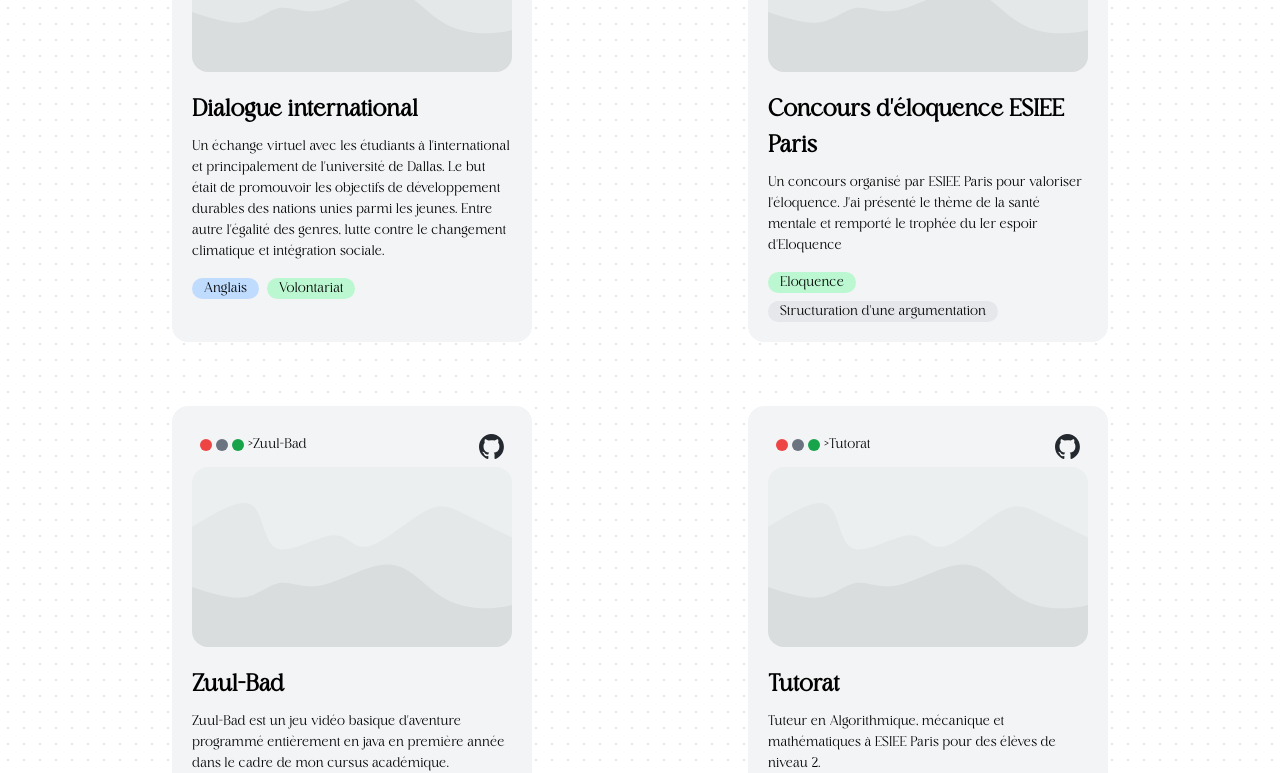
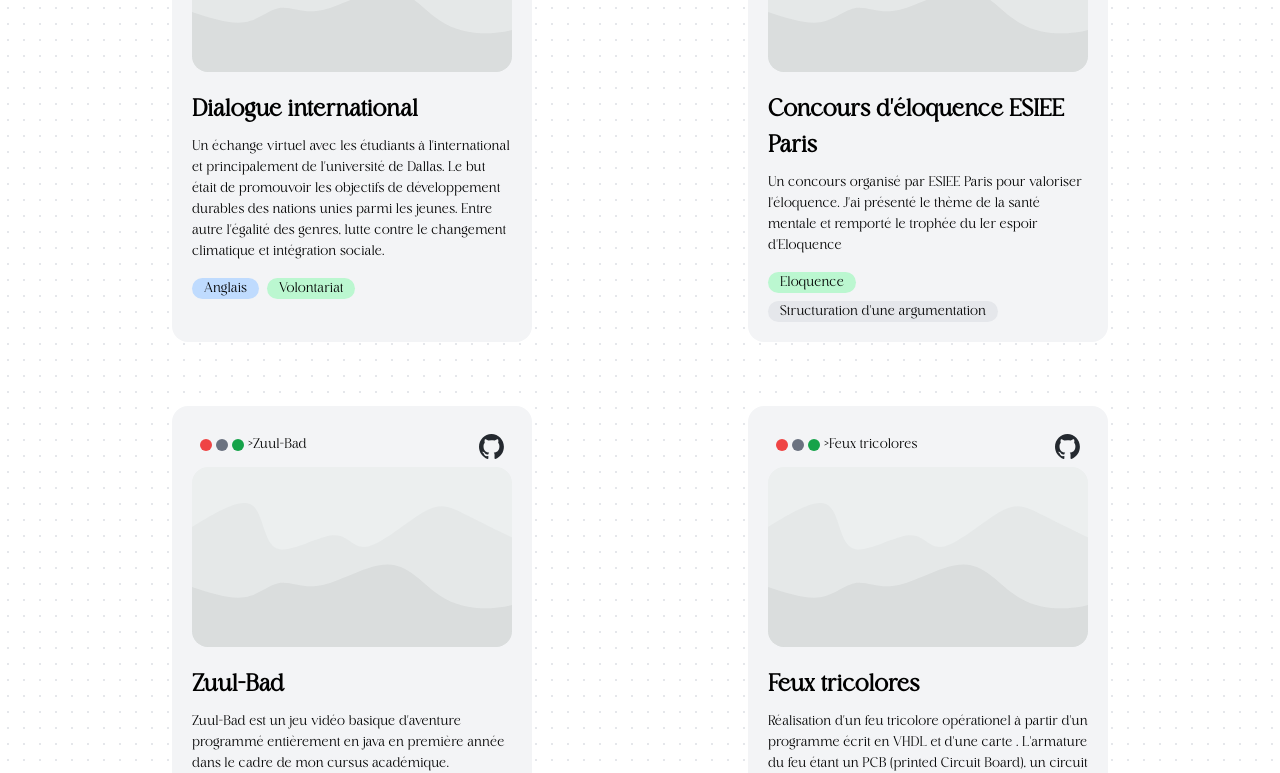
Before and after one commit to RandomStranger0/Portfolio, a Next.js app: page / in a window 1280 px wide. Shown: the part 2000-2773 px from the top of the page. Built offline with nearby package versions, Linux system fonts and the light colour scheme.

Commit message:
Update index.js

```diff
--- a/src/constants/index.js
+++ b/src/constants/index.js
@@ -34,8 +34,18 @@
     },
     {
       index: 4,
+      name: "Feux tricolores",
+      description: "Réalisation d'un feu tricolore opérationel à partir d'un programme écrit en VHDL et d'une carte . L'armature du feu étant un PCB (printed Circuit Board), un circuit imprimé et soudé par moi-même.",
+      tags: [
+        { name: "VHDL", color: "bg-red-200" }, // Tailwind class for React red
+        { name: "Habileté", color: "bg-orange-200" } // Tailwind class for Socket.io dark
+      ],
+      source_code_link: "https://github.com/yourusername/codecollab",
+    },
+    {
+      index: 4,
       name: "Tutorat",
-      description: "Tuteur en Algorithmique, mécanique et mathématiques à ESIEE Paris pour des élèves de niveau 2.",
+      description: "Tuteur en algorithmique, mécanique et mathématiques à ESIEE Paris pour des élèves de niveau 2. Cela m'a permis de travailler ma capacité à travailler en équipe (nous étions une équipe de 4) et ma discipline.",
       tags: [
         { name: "Esprit d'équipe", color: "bg-blue-200" }, // Tailwind class for React blue
         { name: "discipline", color: "bg-gray-200" } // Tailwind class for Socket.io dark
```
